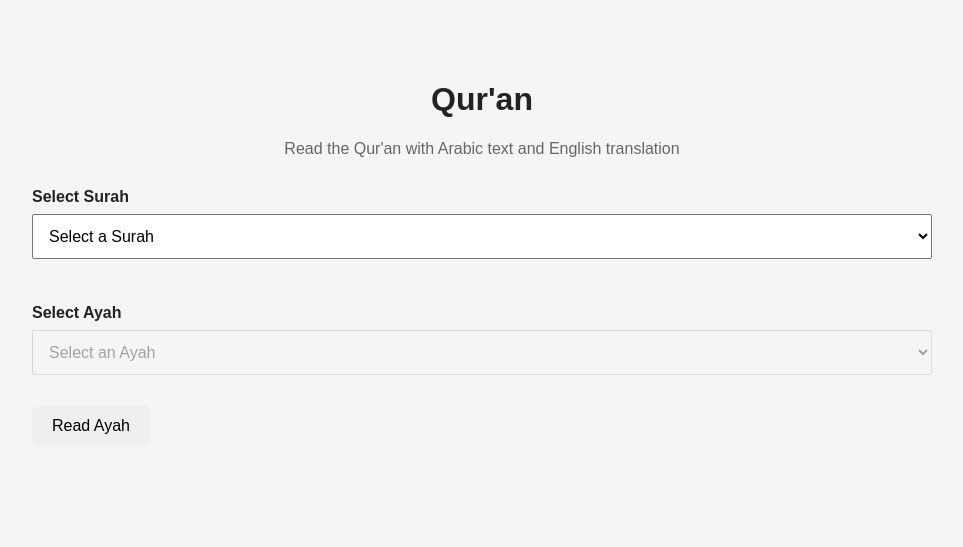
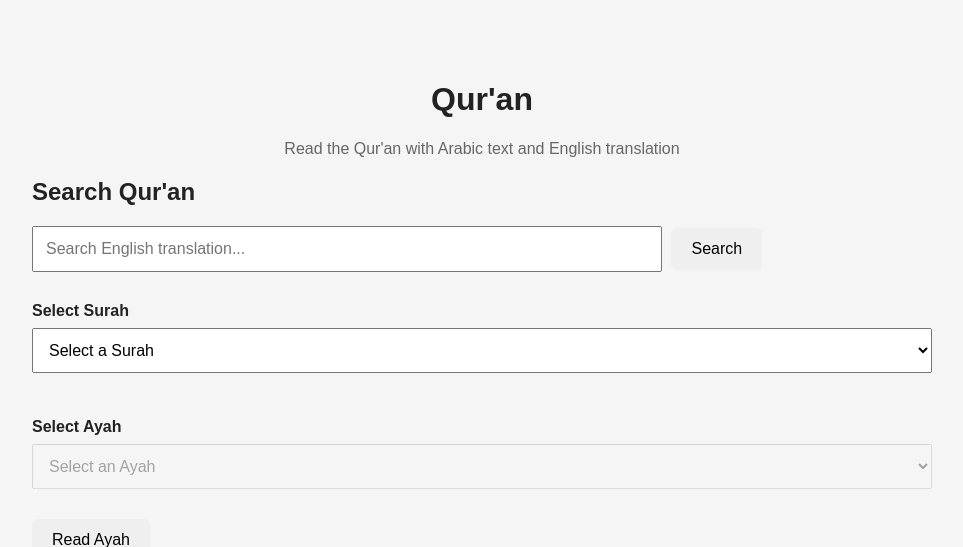
Before and after one commit to sadhamhussain13/Quran-App, a Flask app: page / in a window 1280 px wide. Shown: the top 547 px of the page, without its empty margins (158-1121 px from the left). Run offline with Flask 3, Linux system fonts and the light colour scheme; data that the repository does not hold is empty; parts of the project's set-up code (start-up, migrations or seed data) failed here and were passed over.

Commit message:
Add Quran text search

```diff
--- a/app.py
+++ b/app.py
@@ -1,4 +1,4 @@
-from flask import Flask, render_template, jsonify
+from flask import Flask, render_template, jsonify, request
 import json
 
 
@@ -72,6 +72,31 @@ def get_surah(surah_number):
     return jsonify(verses)
 
 
+#-----------------------------
+# Search Quran
+#-----------------------------
+
+@app.route("/api/search")
+def search_quran():
+
+    query = request.args.get("q", "").strip().lower()
+
+    if not query:
+        return jsonify([])
+
+    results = []
+
+    for verse in quran:
+
+        english_text = verse["english"].lower()
+
+        if query in english_text:
+
+            results.append(verse)
+
+    return jsonify(results)
+
+
 # -----------------------------
 # Run server
 # -----------------------------
--- a/static/app.js
+++ b/static/app.js
@@ -11,6 +11,128 @@ const versesContainer = document.getElementById("verses");
 // --------------------------------
 
 let currentVerses = [];
+
+
+const searchInput =
+    document.getElementById("searchInput");
+
+const searchButton =
+    document.getElementById("searchButton");
+
+const searchResults =
+    document.getElementById("searchResults");
+
+
+async function searchQuran() {
+
+    const query =
+        searchInput.value.trim();
+
+
+    if (!query) {
+
+        searchResults.innerHTML =
+            "<p>Please enter a search term.</p>";
+
+        return;
+    }
+
+
+    try {
+
+        searchResults.innerHTML =
+            "<p>Searching...</p>";
+
+
+        const response =
+            await fetch(
+                `/api/search?q=${encodeURIComponent(query)}`
+            );
+
+
+        const results =
+            await response.json();
+
+
+        if (results.length === 0) {
+
+            searchResults.innerHTML =
+                "<p>No matching verses found.</p>";
+
+            return;
+        }
+
+
+        searchResults.innerHTML = "";
+
+
+        results.forEach((verse) => {
+
+            const result =
+                document.createElement("div");
+
+            result.className = "verse";
+
+
+            result.innerHTML = `
+
+                <div class="ayah-number">
+
+                    Surah ${verse.surah_number}
+                    -
+                    ${verse.surah_english}
+                    |
+                    Ayah ${verse.ayah_number}
+
+                </div>
+
+                <div class="arabic">
+                    ${verse.arabic}
+                </div>
+
+                <div class="english">
+                    ${verse.english}
+                </div>
+
+            `;
+
+
+            searchResults.appendChild(result);
+
+        });
+
+
+    } catch (error) {
+
+        console.error(
+            "Search error:",
+            error
+        );
+
+
+        searchResults.innerHTML =
+            "<p>Something went wrong.</p>";
+
+    }
+}
+
+searchButton.addEventListener(
+    "click",
+    searchQuran
+);
+
+searchInput.addEventListener(
+    "keydown",
+    (event) => {
+
+        if (event.key === "Enter") {
+
+            searchQuran();
+
+        }
+
+    }
+);
 
 
 // --------------------------------
--- a/static/style.css
+++ b/static/style.css
@@ -80,3 +80,19 @@ button:hover {
 select {
     margin-bottom: 15px;
 }
+
+.search-section {
+    margin-bottom: 30px;
+}
+
+#searchInput {
+    width: 70%;
+    padding: 12px;
+    font-size: 16px;
+    box-sizing: border-box;
+}
+
+#searchButton {
+    margin-top: 0;
+    margin-left: 5px;
+}
--- a/templates/index.html
+++ b/templates/index.html
@@ -19,6 +19,24 @@
         <p class="subtitle">
             Read the Qur'an with Arabic text and English translation
         </p>
+
+        <div class="search-section">
+
+    <h2>Search Qur'an</h2>
+
+    <input
+        type="text"
+        id="searchInput"
+        placeholder="Search English translation..."
+    >
+
+    <button id="searchButton">
+        Search
+    </button>
+
+</div>
+
+<div id="searchResults"></div>
 
         <label for="surahSelect">
             Select Surah
```
Lines whose indentation alone changed are shown as unchanged.
